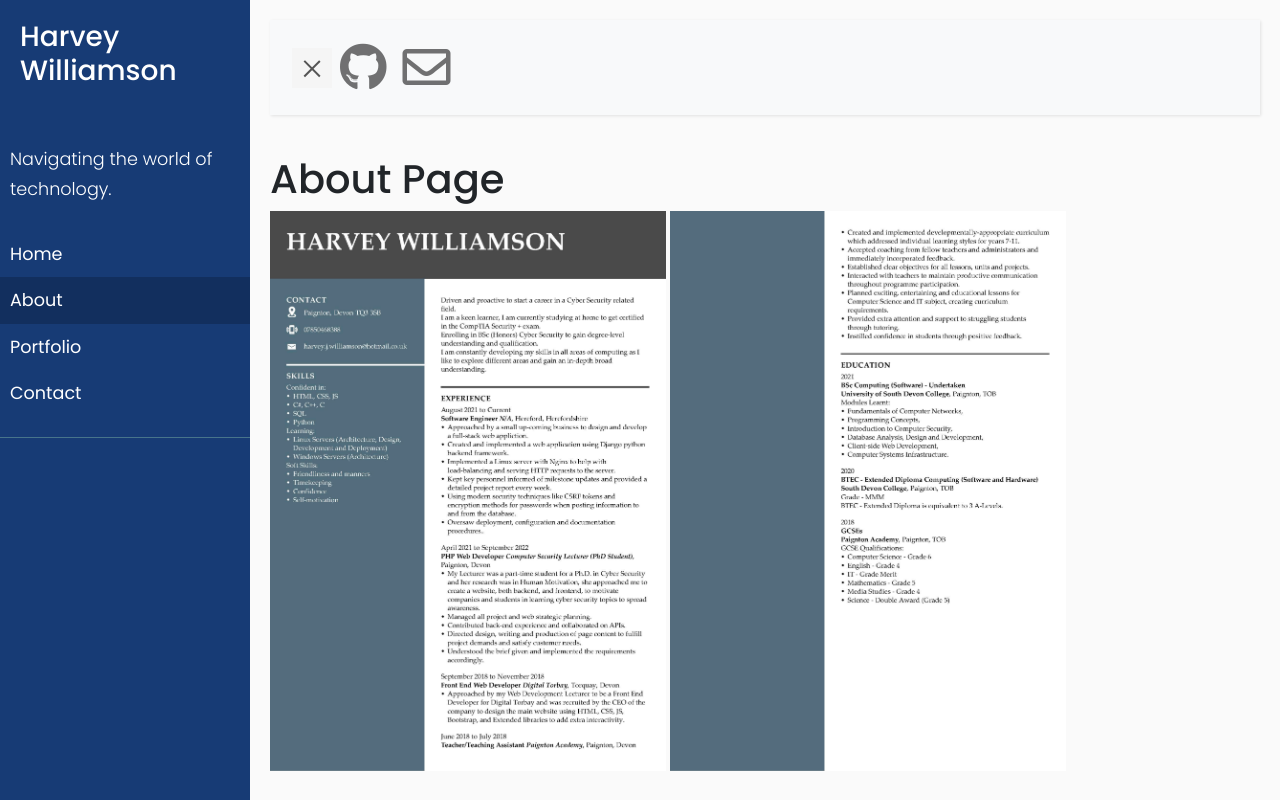
After one commit to HarveyWilliamson06/portfolio, a Flask app: page /about in a window 1280 px wide. The commit adds this page. Run offline with Flask 2, Linux system fonts and the light colour scheme; some libraries are stand-ins or nearby versions.

Commit message:
More Content to site.

```diff
--- a/app/routes.py
+++ b/app/routes.py
@@ -1,7 +1,33 @@
 from flask import render_template
+import requests
+import json
+import pprint
+
+from requests.api import request
 from app import app
 
 @app.route("/")
 def index():
     user = {"username": "Harvey"}
     return render_template('homepage/index.html', title='Homepage', user=user)
+
+@app.route("/about")
+def about():
+    return render_template('aboutPage/about.html', title='About me')
+
+@app.route("/contact")
+def contact():
+    return render_template('contactPage/contact.html', title='Contact Page')
+
+@app.route("/portfolio")
+def portfolio():
+    response_API = requests.get('https://api.github.com/users/HarveyWilliamson06/repos')
+    data = response_API.text
+    parse_json = json.loads(data)
+    # reposList = { "full_name": [], "url": [] }
+    # for i in range(0, len(parse_json)):
+    #     reposList['full_name'].append(parse_json[i]["full_name"])
+    #     reposList['url'].append(parse_json[i][i]["html_url"])
+
+    # ÷print(reposList)
+    return render_template('portfolioPage/portfolio.html', title='Portfolio', repos=parse_json)
--- /dev/null
+++ b/app/static/aboutStyling/style.css
@@ -0,0 +1,3 @@
+#image1, #image2 {
+    width: 40% !important;
+}
--- /dev/null
+++ b/app/static/navigation/main.css
@@ -0,0 +1,224 @@
+/*
+    DEMO STYLE
+*/
+@import "https://fonts.googleapis.com/css?family=Poppins:300,400,500,600,700";
+
+
+body {
+    font-family: 'Poppins', sans-serif;
+    background: #fafafa;
+}
+
+p {
+    font-family: 'Poppins', sans-serif;
+    font-size: 1.1em;
+    font-weight: 300;
+    line-height: 1.7em;
+    color: #999;
+}
+
+a, a:hover, a:focus {
+    color: inherit;
+    text-decoration: none;
+    transition: all 0.3s;
+}
+
+.navbar {
+    padding: 15px 10px;
+    background: #fff;
+    border: none;
+    border-radius: 0;
+    margin-bottom: 40px;
+    box-shadow: 1px 1px 3px rgba(0, 0, 0, 0.1);
+}
+
+.navbar-btn {
+    box-shadow: none;
+    outline: none !important;
+    border: none;
+}
+
+.line {
+    width: 100%;
+    height: 1px;
+    border-bottom: 1px dashed #ddd;
+    margin: 40px 0;
+}
+
+/* ---------------------------------------------------
+    SIDEBAR STYLE
+----------------------------------------------------- */
+
+.wrapper {
+    display: flex;
+    width: 100%;
+    align-items: stretch;
+    perspective: 1500px;
+}
+
+
+#sidebar {
+    min-width: 250px;
+    max-width: 250px;
+    background: #173b75;
+    color: #fff;
+    transition: all 0.6s cubic-bezier(0.945, 0.020, 0.270, 0.665);
+    transform-origin: bottom left;
+}
+
+#sidebar.active {
+    margin-left: -250px;
+    transform: rotateY(100deg);
+}
+
+#sidebar .sidebar-header {
+    padding: 20px;
+    background: #173b75;
+}
+
+#sidebar ul.components {
+    padding: 20px 0;
+    border-bottom: 1px solid #47748b;
+}
+
+#sidebar ul p {
+    color: #fff;
+    padding: 10px;
+}
+
+#sidebar ul li a {
+    padding: 10px;
+    font-size: 1.1em;
+    display: block;
+}
+#sidebar ul li a:hover {
+    color: #7386D5;
+    background: #fff;
+}
+
+#sidebar ul li.active > a, a[aria-expanded="true"] {
+    color: #fff;
+    background: #122f5e;
+}
+
+
+a[data-toggle="collapse"] {
+    position: relative;
+}
+
+.dropdown-toggle::after {
+    display: block;
+    position: absolute;
+    top: 50%;
+    right: 20px;
+    transform: translateY(-50%);
+}
+
+ul ul a {
+    font-size: 0.9em !important;
+    padding-left: 30px !important;
+    background: #6d7fcc;
+}
+
+ul.CTAs {
+    padding: 20px;
+}
+
+ul.CTAs a {
+    text-align: center;
+    font-size: 0.9em !important;
+    display: block;
+    border-radius: 5px;
+    margin-bottom: 5px;
+}
+
+a.download {
+    background: #fff;
+    color: #7386D5;
+}
+
+a.article, a.article:hover {
+    background: #6d7fcc !important;
+    color: #fff !important;
+}
+
+
+
+/* ---------------------------------------------------
+    CONTENT STYLE
+----------------------------------------------------- */
+#content {
+    width: 100%;
+    padding: 20px;
+    min-height: 100vh;
+    transition: all 0.3s;
+}
+
+#sidebarCollapse {
+    width: 40px;
+    height: 40px;
+    background: #f5f5f5;
+    cursor: pointer;
+}
+
+#sidebarCollapse span {
+    width: 80%;
+    height: 2px;
+    margin: 0 auto;
+    display: block;
+    background: #555;
+    transition: all 0.8s cubic-bezier(0.810, -0.330, 0.345, 1.375);
+    transition-delay: 0.2s;
+}
+
+#sidebarCollapse span:first-of-type {
+    transform: rotate(45deg) translate(2px, 2px);
+}
+#sidebarCollapse span:nth-of-type(2) {
+    opacity: 0;
+}
+#sidebarCollapse span:last-of-type {
+    transform: rotate(-45deg) translate(1px, -1px);
+}
+
+
+#sidebarCollapse.active span {
+    transform: none;
+    opacity: 1;
+    margin: 5px auto;
+}
+
+
+/* ---------------------------------------------------
+    MEDIAQUERIES
+----------------------------------------------------- */
+@media (max-width: 768px) {
+    #sidebar {
+        margin-left: -250px;
+        transform: rotateY(90deg);
+    }
+    #sidebar.active {
+        margin-left: 0;
+        transform: none;
+    }
+    #sidebarCollapse span:first-of-type,
+    #sidebarCollapse span:nth-of-type(2),
+    #sidebarCollapse span:last-of-type {
+        transform: none;
+        opacity: 1;
+        margin: 5px auto;
+    }
+    #sidebarCollapse.active span {
+        margin: 0 auto;
+    }
+    #sidebarCollapse.active span:first-of-type {
+        transform: rotate(45deg) translate(2px, 2px);
+    }
+    #sidebarCollapse.active span:nth-of-type(2) {
+        opacity: 0;
+    }
+    #sidebarCollapse.active span:last-of-type {
+        transform: rotate(-45deg) translate(1px, -1px);
+    }
+
+}
--- /dev/null
+++ b/app/templates/aboutPage/about.html
@@ -0,0 +1,7 @@
+{% extends "base.html" %}
+
+{% block content %}
+<h1>About Page</h1>
+<img src="{{ url_for('static', filename='images/CVIMAGES_Page_1.jpg') }}" alt="" id="image1">
+<img src="{{ url_for('static', filename='images/CVIMAGES_Page_2.jpg') }}" alt="" id="image2">
+{% endblock %}
--- /dev/null
+++ b/app/templates/base.html
@@ -0,0 +1,136 @@
+<!DOCTYPE html>
+<html lang="en">
+<head>
+    <meta charset="UTF-8">
+    <meta http-equiv="X-UA-Compatible" content="IE=edge">
+    <meta name="viewport" content="width=device-width, initial-scale=1.0">
+    <link rel="stylesheet" href="{{ url_for('static', filename='bootstrap/css/bootstrap.min.css') }}">
+    <!-- Bootstrap CSS CDN -->
+    <!-- <link rel="stylesheet" href="https://stackpath.bootstrapcdn.com/bootstrap/4.1.0/css/bootstrap.min.css" integrity="sha384-9gVQ4dYFwwWSjIDZnLEWnxCjeSWFphJiwGPXr1jddIhOegiu1FwO5qRGvFXOdJZ4" crossorigin="anonymous"> -->
+    <link rel="stylesheet" href="{{ url_for('static', filename='navigation/main.css') }}">
+    {% if title == "About me" %}
+    <link rel="stylesheet" href="{{ url_for('static', filename='aboutStyling/style.css') }}">
+    {% endif %}
+    <!-- Font Awesome JS -->
+    <link rel="stylesheet" href="https://cdnjs.cloudflare.com/ajax/libs/font-awesome/5.15.4/css/all.min.css">
+    <script defer src="https://use.fontawesome.com/releases/v5.0.13/js/solid.js" integrity="sha384-tzzSw1/Vo+0N5UhStP3bvwWPq+uvzCMfrN1fEFe+xBmv1C/AtVX5K0uZtmcHitFZ" crossorigin="anonymous"></script>
+    <script defer src="https://use.fontawesome.com/releases/v5.0.13/js/fontawesome.js" integrity="sha384-6OIrr52G08NpOFSZdxxz1xdNSndlD4vdcf/q2myIUVO0VsqaGHJsB0RaBE01VTOY" crossorigin="anonymous"></script>
+    {% if title %}
+    <title>{{ title }}</title>
+    {% else %}
+    <title>Set the title</title>
+    {% endif %}
+</head>
+<body>
+    <header>
+        <div class="wrapper">
+        <!-- Sidebar Holder -->
+        <nav id="sidebar">
+            <div class="sidebar-header">
+                <h3>Harvey Williamson</h3>
+            </div>
+
+            <ul class="list-unstyled components">
+                <p>Navigating the world of technology.</p>
+                {% if title == "Homepage" %}
+                <li class="active">
+                {% else %}
+                <li>
+                {% endif %}
+                    <a href="/">Home</a>
+                    <!-- <ul class="collapse list-unstyled" id="homeSubmenu">
+                        <li>
+                            <a href="#">Home 1</a>
+                        </li>
+                        <li>
+                            <a href="#">Home 2</a>
+                        </li>
+                        <li>
+                            <a href="#">Home 3</a>
+                        </li>
+                    </ul> -->
+                </li>
+                {% if title == "About me" %}
+                <li class="active">
+                {% else %}
+                <li>
+                {% endif %}
+                    <a href="/about">About</a>
+                </li>
+                {% if title == "Portfolio" %}
+                <li class="active">
+                {% else %}
+                <li>
+                {% endif %}
+                    <a href="/portfolio">Portfolio</a>
+                </li>
+                {% if title == "Contact Page" %}
+                <li class="active">
+                {% else %}
+                <li>
+                {% endif %}
+                    <a href="/contact">Contact</a>
+                </li>
+            </ul>
+        </nav>
+
+        <!-- Page Content Holder -->
+        <div id="content">
+
+            <nav class="navbar navbar-expand-lg navbar-light bg-light">
+                <div class="container-fluid">
+
+                    <button type="button" id="sidebarCollapse" class="navbar-btn">
+                        <span></span>
+                        <span></span>
+                        <span></span>
+                    </button>
+                    <button class="btn btn-dark d-inline-block d-lg-none ml-auto" type="button" data-toggle="collapse" data-target="#navbarSupportedContent" aria-controls="navbarSupportedContent" aria-expanded="false" aria-label="Toggle navigation">
+                        <i class="fas fa-align-justify"></i>
+                    </button>
+
+                    <div class="collapse navbar-collapse" id="navbarSupportedContent">
+                        <ul class="nav navbar-nav ml-auto">
+                            <li class="nav-item active">
+                                <a class="nav-link" href="https://github.com/HarveyWilliamson06" target="_blank"><i style="width: 120%;" class="fab fa-github fa-3x"></i></a>
+                            </li>
+                            <li class="nav-item">
+                                <a class="nav-link" href="mailto:harvey.j.williamson@hotmail.co.uk?subject=Subject Goes Here.&body=Body-goes-here."><i class="far fa-envelope fa-3x"></i></a>
+                            </li>
+                            <!-- <li class="nav-item">
+                                <a class="nav-link" href="#">Page</a>
+                            </li>
+                            <li class="nav-item">
+                                <a class="nav-link" href="#">Page</a>
+                            </li> -->
+                        </ul>
+                    </div>
+                </div>
+            </nav>
+            <main>
+                <section>
+                    {% block content %}
+                    {% endblock %}
+                </section>
+            </main>
+        </div>
+    </header>
+
+    <!-- jQuery CDN - Slim version (=without AJAX) -->
+    <script src="https://code.jquery.com/jquery-3.3.1.slim.min.js" integrity="sha384-q8i/X+965DzO0rT7abK41JStQIAqVgRVzpbzo5smXKp4YfRvH+8abtTE1Pi6jizo" crossorigin="anonymous"></script>
+    <!-- Popper.JS -->
+    <script src="https://cdnjs.cloudflare.com/ajax/libs/popper.js/1.14.0/umd/popper.min.js" integrity="sha384-cs/chFZiN24E4KMATLdqdvsezGxaGsi4hLGOzlXwp5UZB1LY//20VyM2taTB4QvJ" crossorigin="anonymous"></script>
+    <!-- <script src="{{ url_for('static', filename='bootstrap/js/bootstrap.min.js') }}"></script> -->
+    <!-- Bootstrap JS -->
+    <script src="https://stackpath.bootstrapcdn.com/bootstrap/4.1.0/js/bootstrap.min.js" integrity="sha384-uefMccjFJAIv6A+rW+L4AHf99KvxDjWSu1z9VI8SKNVmz4sk7buKt/6v9KI65qnm" crossorigin="anonymous"></script>
+
+    <script type="text/javascript">
+        $(document).ready(function () {
+            $('#sidebarCollapse').on('click', function () {
+                $('#sidebar').toggleClass('active');
+                $(this).toggleClass('active');
+            });
+        });
+    </script>
+</body>
+</html>
--- /dev/null
+++ b/app/templates/contactPage/contact.html
@@ -0,0 +1,5 @@
+{% extends "base.html" %}
+
+{% block content %}
+<h1>Contact me</h1>
+{% endblock %}
--- a/app/templates/homepage/index.html
+++ b/app/templates/homepage/index.html
@@ -1,5 +1,6 @@
-{% extends "homepage/base.html" %}
+{% extends "base.html" %}
 
 {% block content %}
-    <h1>Hi, {{ user.username }}!</h1>
+    <h1>Hi Seb and Russ, welcome to my portfolio website that I quickly spun up.</h1>
+    <div class="line"></div>
 {% endblock %}
```
Also changed, not shown: app/templates/homepage/base.html (deleted, +0 -29 lines), app/templates/portfolioPage/portfolio.html (added, +29 -0 lines), app/static/images/CVIMAGES_Page_1.jpg (added), app/static/images/CVIMAGES_Page_2.jpg (added), app/static/images/background1.jpg (added), app/static/images/background2.jpg (added), 2 other files.
